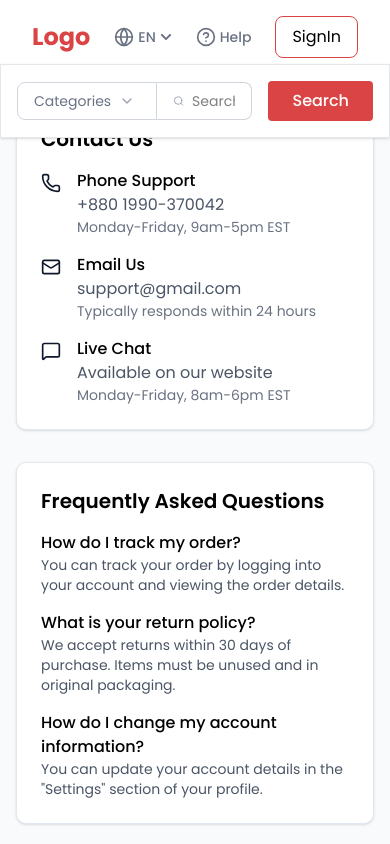
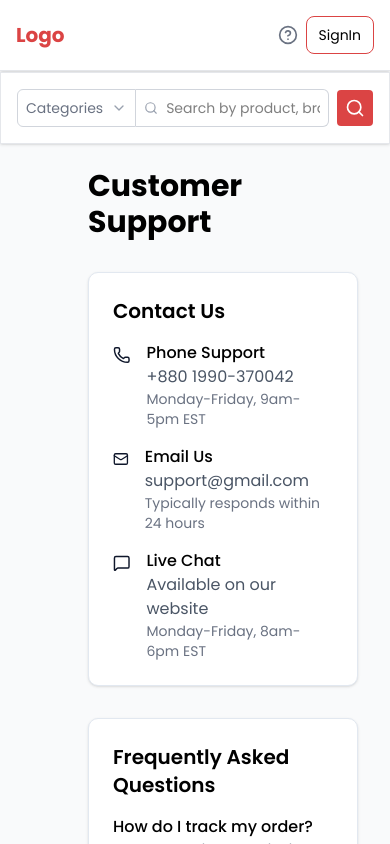
Before and after one commit to SarcasticSphinx/Multi-Vendor-Dashboard, a Next.js app: page /customer/support in a window 390 px wide. Shown: the top 844 px of the page. Built offline with nearby package versions, Linux system fonts and the light colour scheme; no server answers.

Commit message:
made the nav, search box and sidebar responsive

```diff
--- a/app/layout.tsx
+++ b/app/layout.tsx
@@ -31,7 +31,7 @@ export default function RootLayout({
           <Navbar />
           <SearchBox />
           <Sidebar />
-          <div className="sm:pl-90 sm:mt-36 sm:pr-20">{children}</div>
+          <div className="pl-18 mt-34 pr-4 sm:pl-90 sm:mt-36 sm:pr-20">{children}</div>
           <ToastContainer
             position="top-right"
             autoClose={3000}
--- a/components/Navbar.tsx
+++ b/components/Navbar.tsx
@@ -8,25 +8,26 @@ import Link from "next/link";
 
 const Navbar: React.FC = () => {
   const { data: session } = useSession();
+
   return (
-    <nav className="w-full border-b border-gray-200 bg-white lg:px-20 fixed top-0 left-0 z-50 shadow-sm " >
-      <div className="flex items-center justify-between px-8 py-4">
+    <nav className="w-full border-b border-gray-200 bg-white lg:px-20 fixed top-0 left-0 z-50 shadow-sm">
+      <div className="flex items-center justify-between px-4 sm:px-8 py-4">
         {/* Logo */}
-        <div className="font-bold text-2xl text-secondary">Logo</div>
+        <div className="font-bold text-xl sm:text-2xl text-secondary">Logo</div>
 
         {/* Right section */}
-        <div className="flex items-center gap-6">
-          {/* Language */}
-          <button className="flex items-center gap-1 text-gray-500 hover:text-gray-700 transition">
+        <div className="flex items-center gap-2 sm:gap-6">
+          {/* Language - Hidden on mobile */}
+          <button className="hidden sm:flex items-center gap-1 text-gray-500 hover:text-gray-700 transition">
             <Globe size={20} />
             <span className="text-sm font-medium">EN</span>
             <FaChevronDown size={12} />
           </button>
 
-          {/* Help */}
+          {/* Help - Show icon only on mobile */}
           <button className="flex items-center gap-1 text-gray-500 hover:text-gray-700 transition">
             <HelpCircle size={20} />
-            <span className="text-sm font-medium">Help</span>
+            <span className="hidden sm:inline text-sm font-medium">Help</span>
           </button>
 
           {session?.user ? (
@@ -39,7 +40,7 @@ const Navbar: React.FC = () => {
                 </span>
               </button>
 
-              {/* User */}
+              {/* User - Simplified on mobile */}
               <button className="flex items-center gap-2 px-2 py-1 rounded-full hover:bg-gray-100 transition">
                 {session?.user?.image ? (
                   <img
@@ -52,31 +53,32 @@ const Navbar: React.FC = () => {
                     {session?.user?.name?.[0]}
                   </div>
                 )}
-                <span className="text-sm font-semibold text-gray-900">
+                <span className="hidden sm:inline text-sm font-semibold text-gray-900">
                   {session?.user?.name}
                 </span>
-                <FaChevronDown size={12} className="text-gray-500" />
+                <FaChevronDown
+                  size={12}
+                  className="hidden sm:inline text-gray-500"
+                />
+              </button>
+
+              {/* Sign Out - Text hidden on mobile */}
+              <button
+                onClick={() => signOut()}
+                className="px-2 sm:px-4 py-2 bg-secondary text-white rounded-md hover:bg-secondary transition text-sm"
+              >
+                <span className="hidden sm:inline">Sign Out</span>
+                <span className="sm:hidden">Sign out</span>
               </button>
             </>
           ) : (
             <Link
               href="/login"
-              className="px-4 py-2 border border-secondary hover:bg-secondary hover:text-white rounded-md
-            transition"
+              className="px-3 sm:px-4 py-2 border border-secondary hover:bg-secondary hover:text-white rounded-md transition text-sm"
             >
-              SignIn
+              <span className="hidden sm:inline">SignIn</span>
+              <span className="sm:hidden">SignIn</span>
             </Link>
-          )}
-
-          {/* Sign Out */}
-          {session?.user && (
-            <button
-              onClick={() => signOut()}
-              className="px-4 py-2 bg-secondary text-white rounded-md hover:bg-secondary
-            transition"
-            >
-              Sign Out
-            </button>
           )}
         </div>
       </div>
--- a/components/SearchBox.tsx
+++ b/components/SearchBox.tsx
@@ -8,15 +8,17 @@ import Link from "next/link";
 
 const SearchBox = () => {
   const { data: session } = useSession();
+
   return (
-    <form className="flex items-center  p-4 lg:px-20 shadow-sm bg-white fixed top-16 left-0 z-50 w-full  mx-auto border border-gray-200">
+    <form className="flex items-center p-4 lg:px-20 shadow-sm bg-white fixed top-18 left-0 z-50 w-full mx-auto border border-gray-200">
       {/* Categories Dropdown */}
-      <div className="flex items-center border border-gray-300 rounded-l-md px-4 py-2 min-w-[140px] bg-white">
+      <div className="flex items-center border border-gray-300 rounded-l-sm px-2 sm:px-4 py-2 w-fit bg-white">
         <span className="text-gray-500 text-sm">Categories</span>
         <ChevronDown className="w-4 h-4 ml-2 text-gray-400" />
       </div>
+
       {/* Search Input */}
-      <div className="flex items-center flex-1 border border-gray-300 border-l-0 rounded-r-md px-4 py-2 bg-white">
+      <div className="flex items-center flex-1 border border-gray-300 border-l-0 rounded-r-sm px-2 sm:px-4 py-2 bg-white">
         <FiSearch className="text-gray-400 mr-2" />
         <input
           type="text"
@@ -24,26 +26,29 @@ const SearchBox = () => {
           className="w-full outline-none bg-transparent text-sm"
         />
       </div>
+
       {/* Search Button */}
       <button
         type="submit"
-        className="ml-4 px-6 py-2 rounded bg-secondary text-white font-medium hover:bg-secondary/90 transition"
+        className="sm:ml-4 sm:px-6 sm:py-2 p-2 ml-2 rounded bg-secondary text-white font-medium hover:bg-secondary/90 transition"
       >
-        Search
+        <span className="hidden sm:inline">Search</span>
+        <FiSearch className="size-5 sm:hidden" />
       </button>
+
       {session?.user.role === "customer" && (
         <div className="flex items-center gap-4 ml-6">
           <Link href="/customer/wishlist">
-            <Button variant={"ghost"} className="flex items-center gap-2">
-              <Heart />
-              Wishlist
+            <Button variant="ghost" className="flex items-center gap-2">
+              <Heart className="w-4 h-4" />
+              <span className="hidden sm:inline">Wishlist</span>
             </Button>
           </Link>
 
           <Link href="/customer/my-cart">
-            <Button variant={"ghost"} className="flex items-center gap-2">
-              <ShoppingCart />
-              Cart
+            <Button variant="ghost" className="flex items-center gap-2">
+              <ShoppingCart className="w-4 h-4" />
+              <span className="hidden sm:inline">Cart</span>
             </Button>
           </Link>
         </div>
--- a/components/Sidebar.tsx
+++ b/components/Sidebar.tsx
@@ -13,67 +13,25 @@ const Sidebar: React.FC = () => {
   const isSeller = session?.user.role === "seller";
   const navItems = isSeller
     ? [
-        {
-          path: "/seller/overview",
-          label: "Overview",
-          icon: <House size={20} />,
-        },
-        {
-          path: "/seller/products",
-          label: "Products",
-          icon: <Box size={20} />,
-        },
-        {
-          path: "/seller/orders",
-          label: "Orders",
-          icon: <ShoppingCart size={20} />,
-        },
-        {
-          path: "/seller/payments",
-          label: "Payments",
-          icon: <CreditCard size={20} />,
-        },
-        {
-          path: "/seller/settings",
-          label: "Settings",
-          icon: <Settings size={20} />,
-        },
+        { path: "/seller/overview", label: "Overview", icon: <House size={24} /> },
+        { path: "/seller/products", label: "Products", icon: <Box size={24} /> },
+        { path: "/seller/orders", label: "Orders", icon: <ShoppingCart size={24} /> },
+        { path: "/seller/payments", label: "Payments", icon: <CreditCard size={24} /> },
+        { path: "/seller/settings", label: "Settings", icon: <Settings size={24} /> },
       ]
     : [
-        {
-          path: "/customer/overview",
-          label: "Overview",
-          icon: <House size={20} />,
-        },
-        {
-          path: "/customer/my-orders",
-          label: "My Orders",
-          icon: <Truck size={20} />,
-        },
-        {
-          path: "/customer/wishlist",
-          label: "Wishlist",
-          icon: <Heart size={20} />,
-        },
-        {
-          path: "/customer/profile",
-          label: "Profile",
-          icon: <UserRound size={20} />,
-        },
-        {
-          path: "/customer/support",
-          label: "Support",
-          icon: <CircleHelp size={20} />,
-        },
-        {
-          path: "/customer/settings",
-          label: "Settings",
-          icon: <Settings size={20} />,
-        }
+        { path: "/customer/overview", label: "Overview", icon: <House size={24} /> },
+        { path: "/customer/my-orders", label: "My Orders", icon: <Truck size={24} /> },
+        { path: "/customer/wishlist", label: "Wishlist", icon: <Heart size={24} /> },
+        { path: "/customer/profile", label: "Profile", icon: <UserRound size={24} /> },
+        { path: "/customer/support", label: "Support", icon: <CircleHelp size={24} /> },
+        { path: "/customer/settings", label: "Settings", icon: <Settings size={24} /> }
       ];
 
   return (
-    <aside className="min-w-80 min-h-screen bg-white border-r border-gray-200 fixed flex pl-20 pr-4 top-34">
+    <>
+      {/* Desktop Sidebar */}
+      <aside className="min-w-80 min-h-screen bg-white border-r border-gray-200 fixed flex pl-20 pr-4 top-0 pt-40 hidden md:flex">
         <nav className="mt-4 w-full ">
           <ul className="space-y-2 w-full">
             {navItems.map((item) => (
@@ -96,6 +54,26 @@ const Sidebar: React.FC = () => {
           </ul>
         </nav>
       </aside>
+
+      {/* Mobile side Navigation */}
+      <nav className="fixed top-0 pt-42 min-w-14 bottom-0 left-0 bg-white border-t border-gray-200 flex flex-col gap-6 items-center py-6 md:hidden z-4">
+        {navItems.map((item) => (
+          <Link
+            key={item.path}
+            href={item.path}
+            className={`flex flex-col items-center justify-center px-2
+              ${
+                pathname.includes(item.path)
+                  ? "text-red-600"
+                  : "text-gray-600"
+              }
+            `}
+          >
+            {item.icon}
+          </Link>
+        ))}
+      </nav>
+    </>
   );
 };
 
```
Lines whose indentation alone changed are shown as unchanged.
